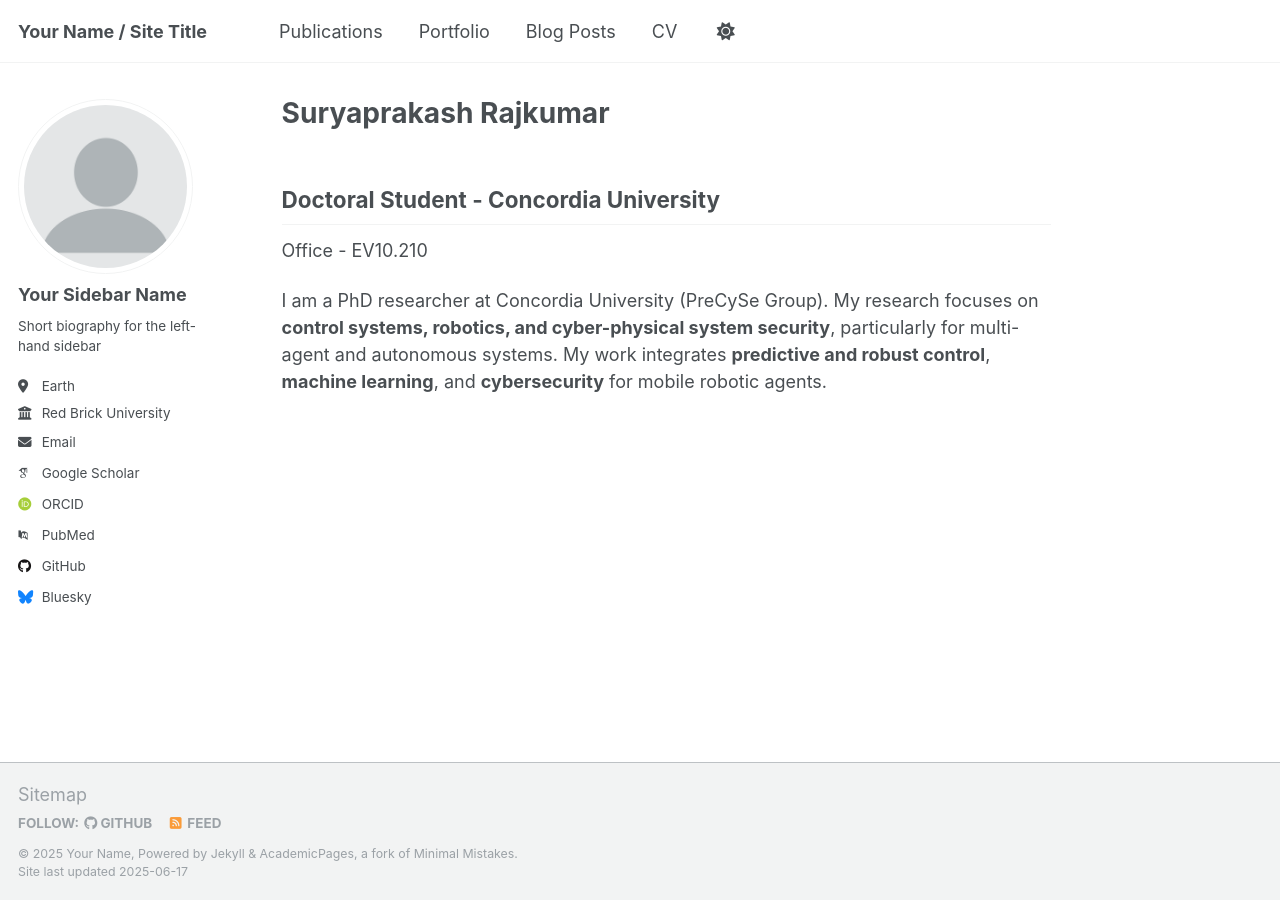
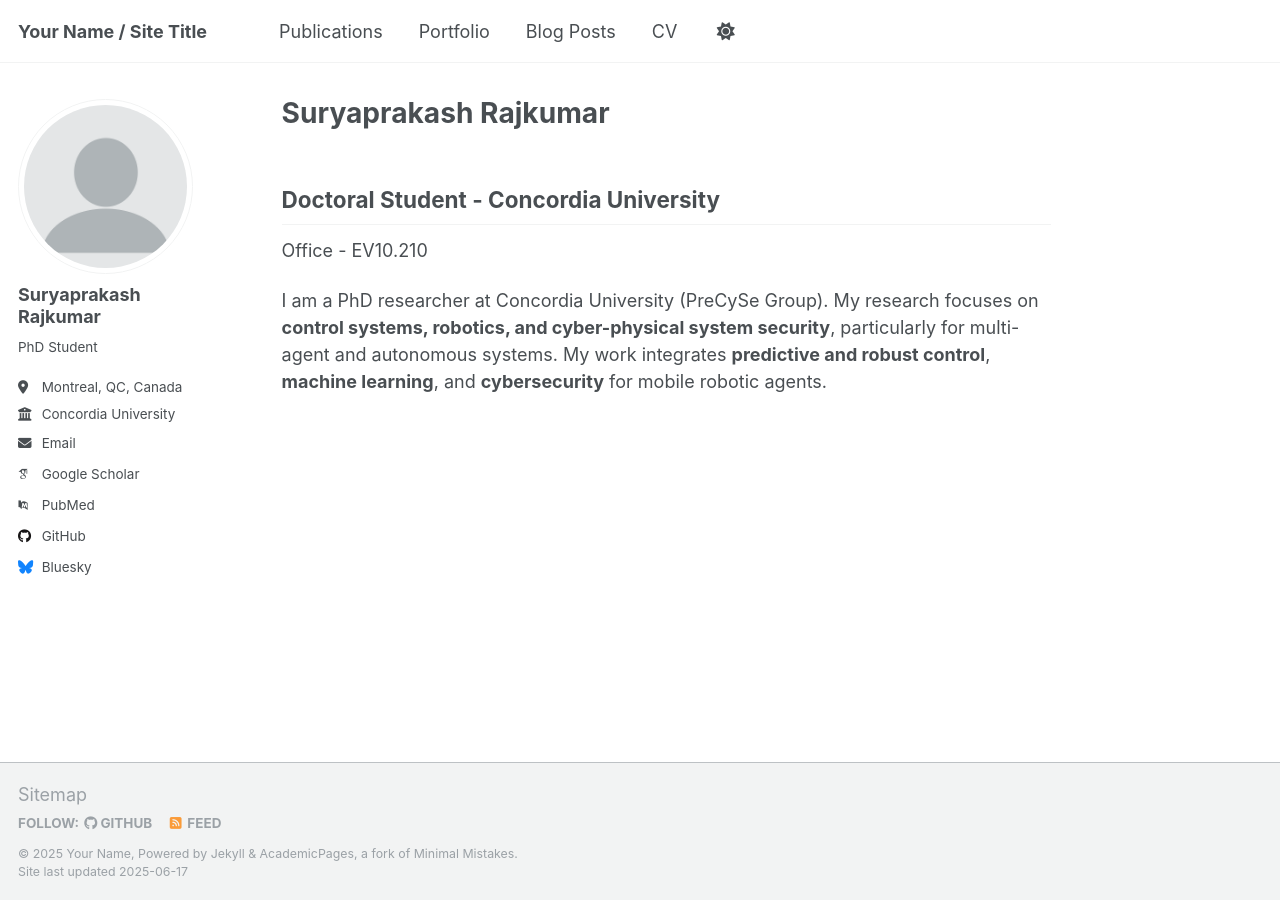
Before and after one commit to suryaprakashrajkumar/suryaprakashrajkumar.github.io, a Jekyll site: the page built from _pages/about.md, in a window 1280 px wide. Built offline with Jekyll 4.4.1, drawn with Linux system fonts in a browser that asks for light colours; some web fonts are replaced.

Commit message:
Update _config.yml

```diff
--- a/_config.yml
+++ b/_config.yml
@@ -13,9 +13,9 @@ title                    : "Your Name / Site Title"
 title_separator          : "-"
 name                     : &name "Your Name"
 description              : &description "personal description"
-url                      : https://academicpages.github.io # the base hostname & protocol for your site e.g. "https://[your GitHub username].github.io" or if you already have some other page hosted on Github then use "https://[your GitHub username].github.io/[Your Repo Name]"
+url                      : https://suryaprakashrajkumar.github.io/ # the base hostname & protocol for your site e.g. "https://[your GitHub username].github.io" or if you already have some other page hosted on Github then use "https://[your GitHub username].github.io/[Your Repo Name]"
 baseurl                  : "" # the subpath of your site, e.g. "/blog"
-repository               : "academicpages/academicpages.github.io"
+repository               : "suryaprakashrajkumar/suryaprakashrajkumar.github.io"
 
 # Site Author - The following control what appear as part of the author content on the side bar.
 #               If a field is blank the icon and link will not appear, otherwise it will be shown.
@@ -23,20 +23,20 @@ repository               : "academicpages/academicpages.github.io"
 author:
   # Biographic information
   avatar           : "profile.png"
-  name             : "Your Sidebar Name"
+  name             : "Suryaprakash Rajkumar"
   pronouns         : # example: "she/her"
-  bio              : "Short biography for the left-hand sidebar"
-  location         : "Earth"
-  employer         : "Red Brick University"
+  bio              : "PhD Student"
+  location         : "Montreal, QC, Canada"
+  employer         : "Concordia University"
   uri              : # URL
-  email            : "none@example.org"
+  email            : "suryaprakash.rajkumar@concordia.ca"
 
   # Academic websites
   academia         : # URL
   arxiv            : # URL - Update with the correct link to your profile
-  googlescholar    : "https://scholar.google.com/citations?user=PS_CX0AAAAAJ"
+  googlescholar    : "hhttps://scholar.google.ca/citations?user=fkNlaOUAAAAJ&hl=en"
   impactstory      : # URL
-  orcid            : "http://orcid.org/yourorcidurl"
+  orcid            : #"http://orcid.org/yourorcidurl"
   semantic         : # URL
   pubmed           : "https://www.ncbi.nlm.nih.gov/pubmed/?term=john+snow"
   researchgate     : # URL
@@ -46,7 +46,7 @@ author:
   bitbucket        : # Username - Update with your username on the site
   codepen          : # Username
   dribbble         : # Username
-  github           : "academicpages"
+  github           : "suryaprakashrajkumar"
   kaggle           : # Username
   stackoverflow    : # User number or user number and name (i.e., use "1" or "1/jeff-atwood")
 
```
